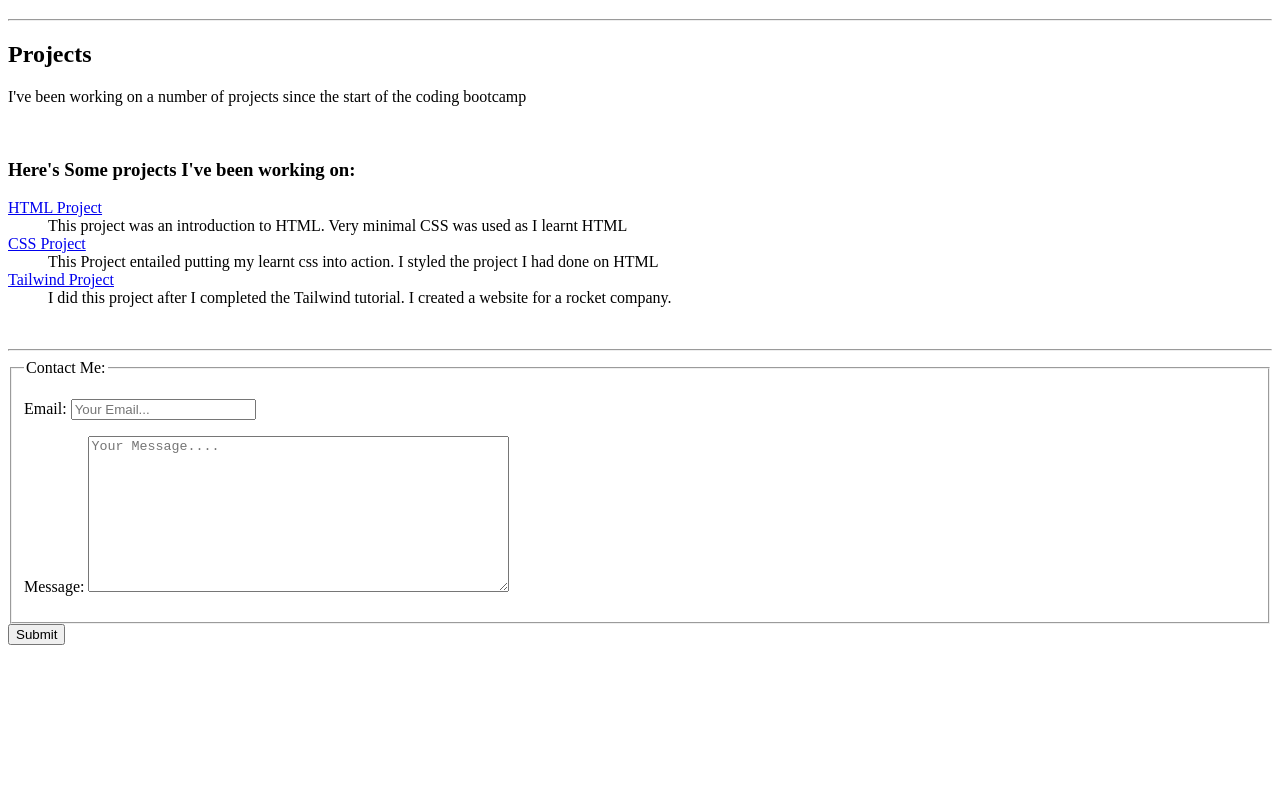
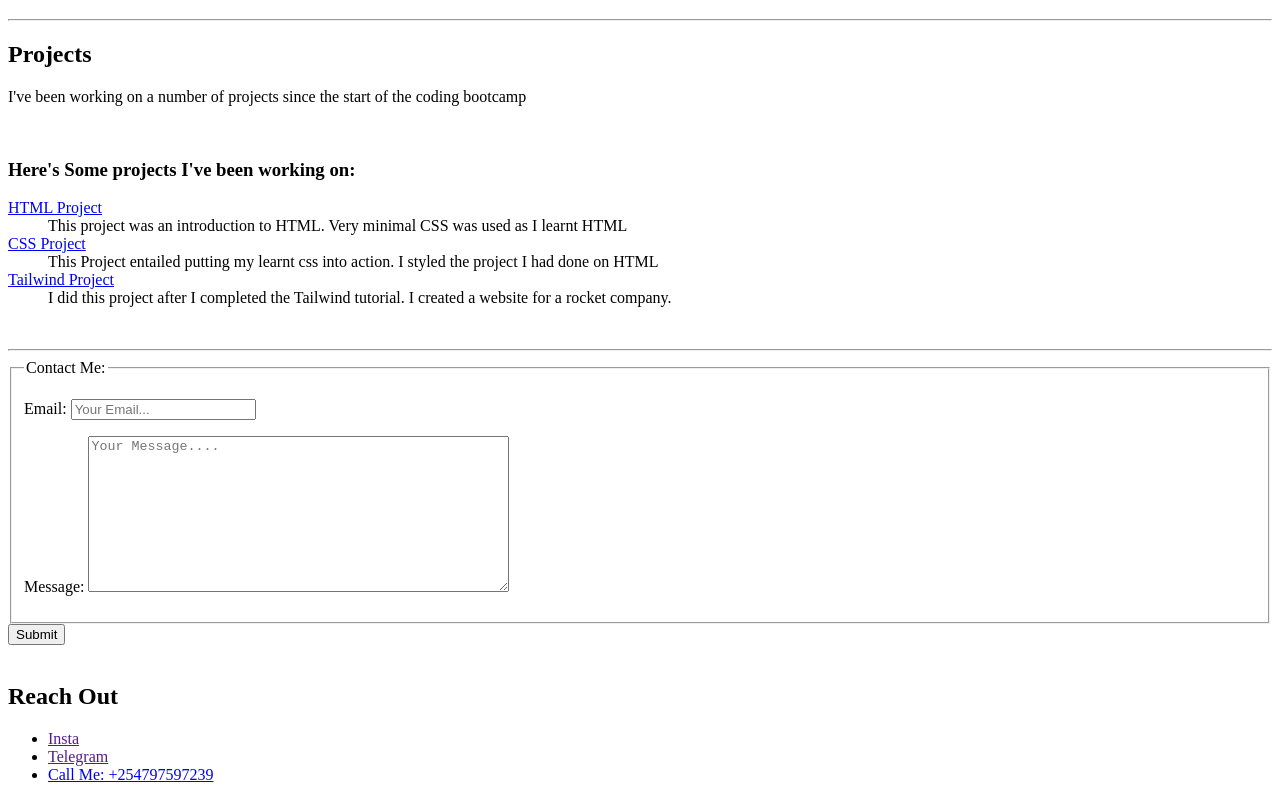
Before and after one commit to Brikita/My-Portfolio, a plain HTML site: page index.html in a window 1280 px wide. Shown: the part 530-1330 px from the top of the page. Before the commit the page ends 1201 px from the top, so only its background shows below. Drawn offline with Linux system fonts and the light colour scheme.

Commit message:
commit 5 adding the footer

```diff
--- a/index.html
+++ b/index.html
@@ -108,6 +108,20 @@
     </main>
 
     <footer>
+        <article id="social">
+            <h2>Reach Out</h2>
+            <ul class="footer__ul">
+                <li class="">
+                    <a href="">Insta</a>
+                </li>
+                <li>
+                    <a href="">Telegram</a>
+                </li>
+                <li>
+                    <a href="tel +254 797597239">Call Me: +254797597239</a>
+                </li>
+            </ul>
+        </article>
 
     </footer>
 
```
Also changed, not shown: css/style.css.
